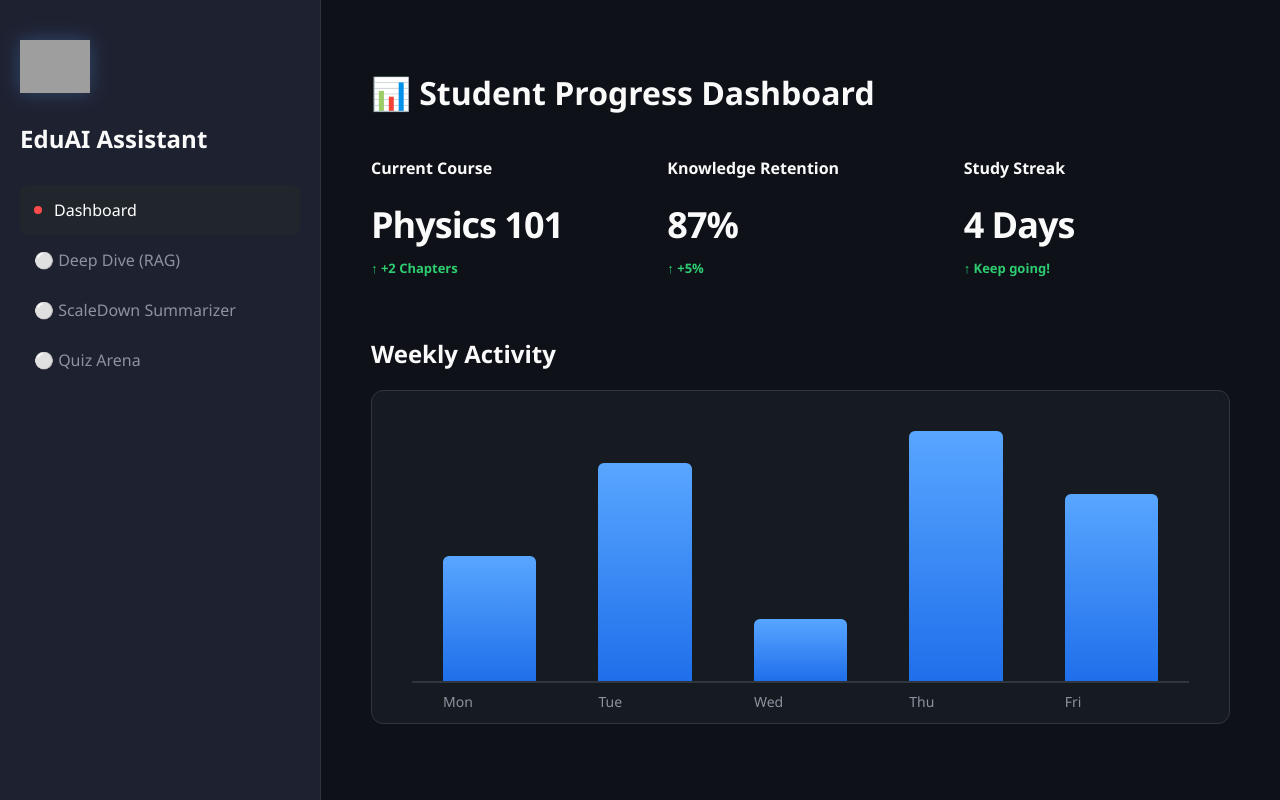
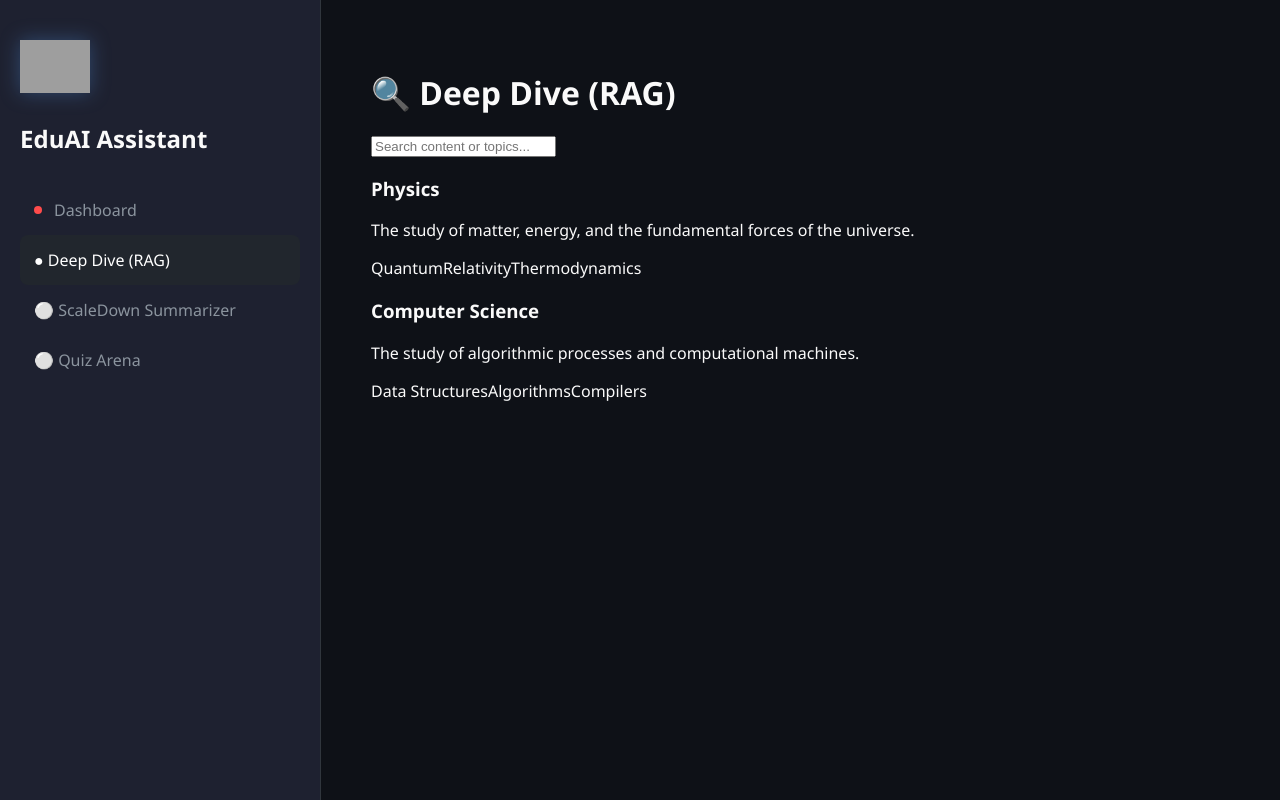
Before and after one commit to VishnuReddy1705/Educational_Content-Assistant, a React (Create React App) app in the folder client/: page / in a window 1280 px wide. Both pictures are taken after a click on the item "⚪ Deep Dive (RAG)". Built offline with nearby package versions, Linux system fonts and the light colour scheme; grey boxes are pictures that could not be loaded.

Commit message:
Update App.js

```diff
--- a/client/src/App.js
+++ b/client/src/App.js
@@ -3,10 +3,12 @@ import { offlineLibrary } from './Data';
 import './App.css';
 
 function App() {
-  const [topic, setTopic] = useState("Physics 101");
-  const [activeHover, setActiveHover] = useState(null); // Track which bar is hovered
+  // 1. Navigation & Search States
+  const [activeTab, setActiveTab] = useState('Dashboard');
+  const [searchTerm, setSearchTerm] = useState('');
+  const [activeHover, setActiveHover] = useState(null);
 
-  // Sample data for the chart
+  // Weekly Activity Data (Internal for Dashboard)
   const weeklyData = [
     { day: "Mon", hours: 2 },
     { day: "Tue", hours: 3.5 },
@@ -14,6 +16,28 @@ function App() {
     { day: "Thu", hours: 4 },
     { day: "Fri", hours: 3 },
   ];
+
+  // 2. Navigation Logic
+  const handleNavClick = (tabName) => {
+    setActiveTab(tabName);
+    setSearchTerm(''); // Clear search when switching sections
+  };
+
+  // 3. Search & Filter Logic
+  const getFilteredData = () => {
+    const data = offlineLibrary[activeTab] || [];
+    if (!searchTerm) return data;
+
+    // Search through arrays or objects
+    if (Array.isArray(data)) {
+      return data.filter(item =>
+        JSON.stringify(item).toLowerCase().includes(searchTerm.toLowerCase())
+      );
+    }
+    return data; // Return as is if it's a single dashboard object
+  };
+
+  const currentContent = getFilteredData();
 
   return (
     <div className="dashboard-app">
@@ -25,25 +49,44 @@ function App() {
         <h2>EduAI Assistant</h2>
         <nav>
           <ul className="nav-menu">
-            <li className="active"><span className="dot"></span> Dashboard</li>
-            <li>⚪ Deep Dive (RAG)</li>
-            <li>⚪ ScaleDown Summarizer</li>
-            <li>⚪ Quiz Arena</li>
+            <li className={activeTab === 'Dashboard' ? 'active' : ''} onClick={() => handleNavClick('Dashboard')}>
+              <span className="dot"></span> Dashboard
+            </li>
+            <li className={activeTab === 'Deep Dive (RAG)' ? 'active' : ''} onClick={() => handleNavClick('Deep Dive (RAG)')}>
+              {activeTab === 'Deep Dive (RAG)' ? '●' : '⚪'} Deep Dive (RAG)
+            </li>
+            <li className={activeTab === 'ScaleDown Summarizer' ? 'active' : ''} onClick={() => handleNavClick('ScaleDown Summarizer')}>
+              {activeTab === 'ScaleDown Summarizer' ? '●' : '⚪'} ScaleDown Summarizer
+            </li>
+            <li className={activeTab === 'Quiz Arena' ? 'active' : ''} onClick={() => handleNavClick('Quiz Arena')}>
+              {activeTab === 'Quiz Arena' ? '●' : '⚪'} Quiz Arena
+            </li>
           </ul>
         </nav>
       </aside>
 
-      {/* Main Dashboard Section */}
+      {/* Main Content Section */}
       <main className="main-content">
         <header>
-          <h1>📊 Student Progress Dashboard</h1>
+          <h1>{activeTab === 'Dashboard' ? '📊 Student Progress Dashboard' : `🔍 ${activeTab}`}</h1>
+          <div className="search-container">
+             <input
+              type="text"
+              placeholder="Search content or topics..."
+              value={searchTerm}
+              onChange={(e) => setSearchTerm(e.target.value)}
+              className="search-bar"
+            />
+          </div>
         </header>
 
-        {/* Top Metric Cards */}
+        {activeTab === 'Dashboard' ? (
+          <>
+            {/* Standard Dashboard View */}
             <div className="top-stats">
               <div className="stat-box">
                 <h4>Current Course</h4>
-            <h1>{topic}</h1>
+                <h1>{offlineLibrary.Dashboard.stats.topic || "Physics 101"}</h1>
                 <span className="badge">↑ +2 Chapters</span>
               </div>
               <div className="stat-box">
@@ -58,31 +101,36 @@ function App() {
               </div>
             </div>
 
-        {/* Interactive Chart Section */}
             <section className="activity-section">
               <h2>Weekly Activity</h2>
               <div className="chart-container">
                 <div className="bar-chart">
                   {weeklyData.map((data, index) => (
-                <div
-                  key={index}
-                  className="bar-wrapper"
-                  onMouseEnter={() => setActiveHover(index)}
-                  onMouseLeave={() => setActiveHover(null)}
-                >
-                  {activeHover === index && (
-                    <div className="tooltip">{data.hours} hrs</div>
-                  )}
-                  <div
-                    className="bar"
-                    style={{ height: `${(data.hours / 4) * 100}%` }}
-                    data-label={data.day}
-                  ></div>
+                    <div key={index} className="bar-wrapper" onMouseEnter={() => setActiveHover(index)} onMouseLeave={() => setActiveHover(null)}>
+                      {activeHover === index && <div className="tooltip">{data.hours} hrs</div>}
+                      <div className="bar" style={{ height: `${(data.hours / 4) * 100}%` }} data-label={data.day}></div>
                     </div>
                   ))}
                 </div>
               </div>
             </section>
+          </>
+        ) : (
+          /* Dynamic Content View (RAG, Summarizer, Quiz) */
+          <div className="dynamic-content">
+            {Array.isArray(currentContent) ? (
+              currentContent.map((item, i) => (
+                <div key={i} className="data-card">
+                  <h3>{item.title || item.topic || `Quiz Question ${i+1}`}</h3>
+                  <p>{item.summary || item.q || item.content}</p>
+                  {item.keyTerms && <div className="tags">{item.keyTerms.map(t => <span key={t} className="tag">{t}</span>)}</div>}
+                </div>
+              ))
+            ) : (
+              <p>No data found for this search.</p>
+            )}
+          </div>
+        )}
       </main>
     </div>
   );
```
Lines whose indentation alone changed are shown as unchanged.
